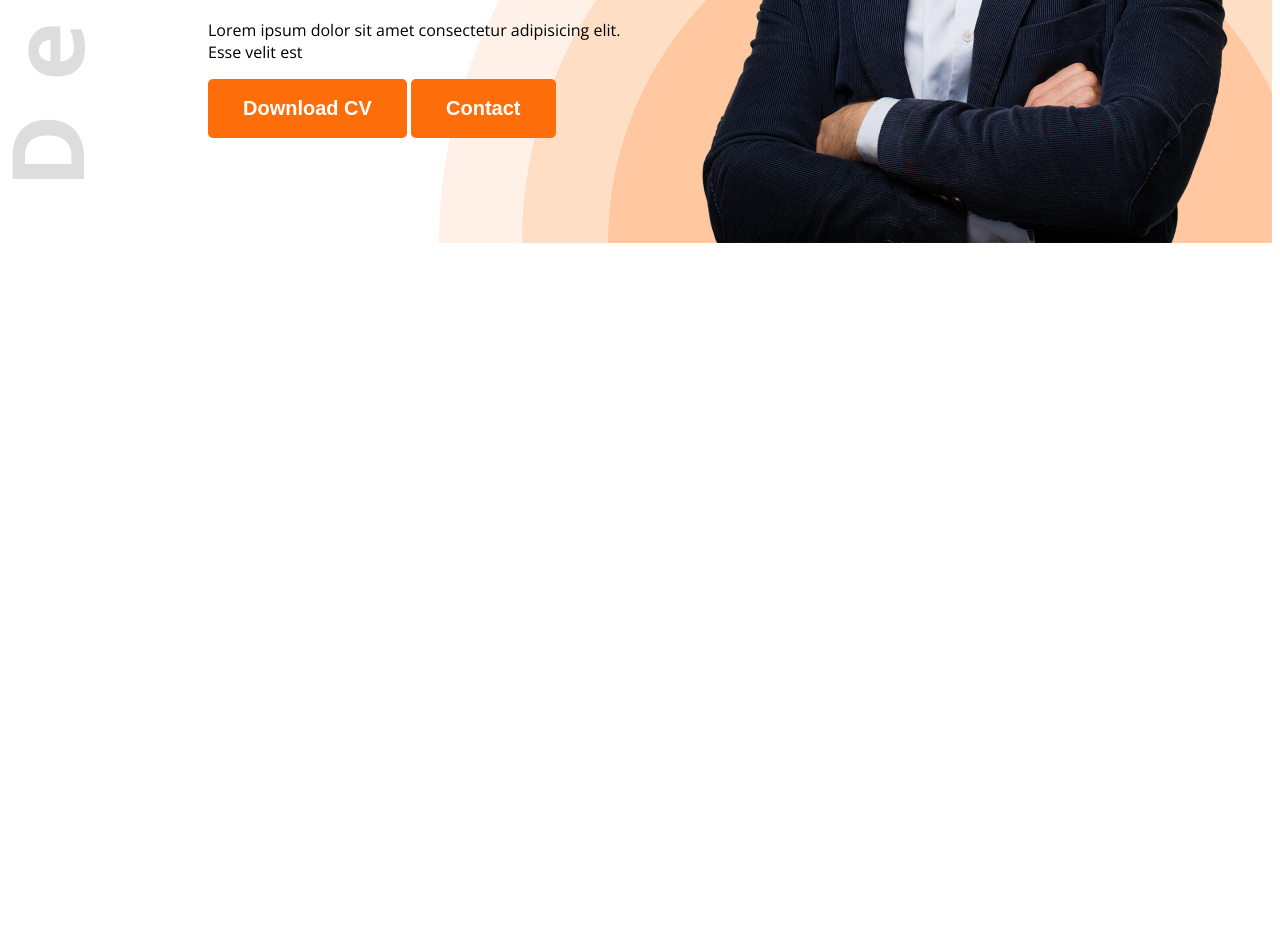
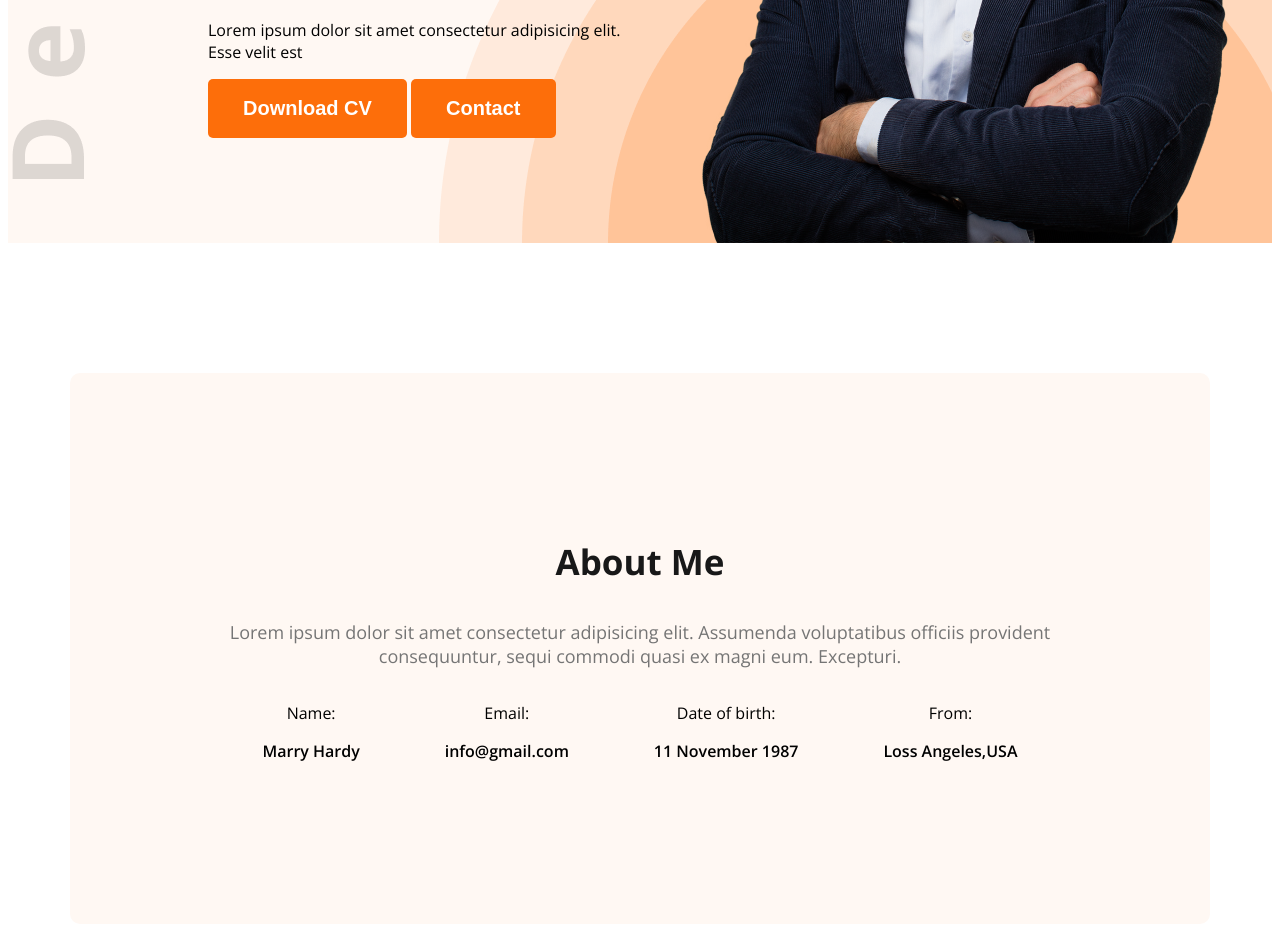
Before and after one commit to Najmus-Shakib797/web-dev-portfolio, a plain HTML site: page index.html in a window 1280 px wide. Shown: the part 592-1519 px from the top of the page. Before the commit the page ends 843 px from the top, so only its background shows below. Drawn offline with nearby package versions, Linux system fonts and the light colour scheme.

Commit message:
added 6-5 main style

```diff
--- a/index.html
+++ b/index.html
@@ -10,7 +10,7 @@
     <link rel="stylesheet" href="styles/portfolio.css">
 </head>
 <body class="open-sans-normal">
-    <header class="header">
+    <header class="header secondary-bg">
         <nav>
             <h3 class="nav-title">Ma<span class="text-primary">r</span>y</h3>
             <ul>
@@ -34,6 +34,43 @@
 
     </header>
     <main>
+        <section class="about secondary-bg">
+            <h3 class="section-title">About Me</h3>
+        <p class="section-description">Lorem ipsum dolor sit amet consectetur adipisicing elit. Assumenda voluptatibus officiis provident consequuntur, sequi commodi quasi ex magni eum. Excepturi.
+
+        </p>
+        <div class="about-items">
+            <!-- .about-item*4>p.item-title+p.item-discription -->
+            <div class="about-item">
+                <p class="item-title">Name:</p>
+                <p class="item-discription">Marry Hardy</p>
+            </div>
+            <div class="about-item">
+                <p class="item-title">Email:</p>
+                <p class="item-discription">info@gmail.com</p>
+            </div>
+            <div class="about-item">
+                <p class="item-title">Date of birth:</p>
+                <p class="item-discription">11 November 1987</p>
+            </div>
+            <div class="about-item">
+                <p class="item-title">From:</p>
+                <p class="item-discription">Loss Angeles,USA</p>
+            </div>
+
+            </div>
+            <div class="about-item">
+                <p class="item-title"></p>
+                <item-discription></item-discription>
+            </div>
+            <div class="about-item">
+                <p class="item-title"></p>
+                <item-discription></item-discription>
+            </div>
+        </div>
+
+
+        </section>
 
     </main>
     <footer>
--- a/styles/portfolio.css
+++ b/styles/portfolio.css
@@ -8,6 +8,9 @@
     "wdth" 100;
 }
 /* shared style */
+.secondary-bg{
+    background-color:#FFF8F3 ;
+}
 .text-primary{
     color: #FD6E0A;
 }
@@ -23,6 +26,16 @@
     border-radius: 5px;
     border: none;
 }
+.section-title{
+     font-size: 35px;
+     font-weight: bold;
+     color: #181818;
+}
+.section-description{
+    font-size: 18px;
+    color: #757575;
+}
+
 
 
 /* nav styles */
@@ -55,14 +68,15 @@ nav li a{
     font-size: 45px;
     font-weight: 600;
 }
+.banner-profile-pic{
+    width: 584px;
+    height: 676px;
+}
 .banner-title{
     font-size: 80px;
     font-weight: bold;
 }
-.banner-profile-pic{
-    width: 584px;
-    height: 676px;
-}
+
 .bannar{
    display: flex;
    justify-content: space-between;
@@ -72,8 +86,32 @@ nav li a{
     width: 580px;
     max-height: 240px;
 }
+/* main styles */
+main{
+    max-width: 1140px;
+    margin: 0 auto;
+}
 .header{
     background-image: url(../images/developer.png), url(../images/header_bg.png);
     background-repeat: no-repeat;
     background-position: top left,bottom right;
 }
+/* about styles */
+.about{
+    border-radius: 10px;
+    padding: 130px 150px;
+    text-align: center;
+    margin-top: 130px;
+}
+.about-items{
+    display: flex;
+    justify-content: space-around;
+
+}
+.item-discription{
+    font-weight: 600;
+
+}
+.item-title{
+    margin-bottom: 10px;
+}
```
